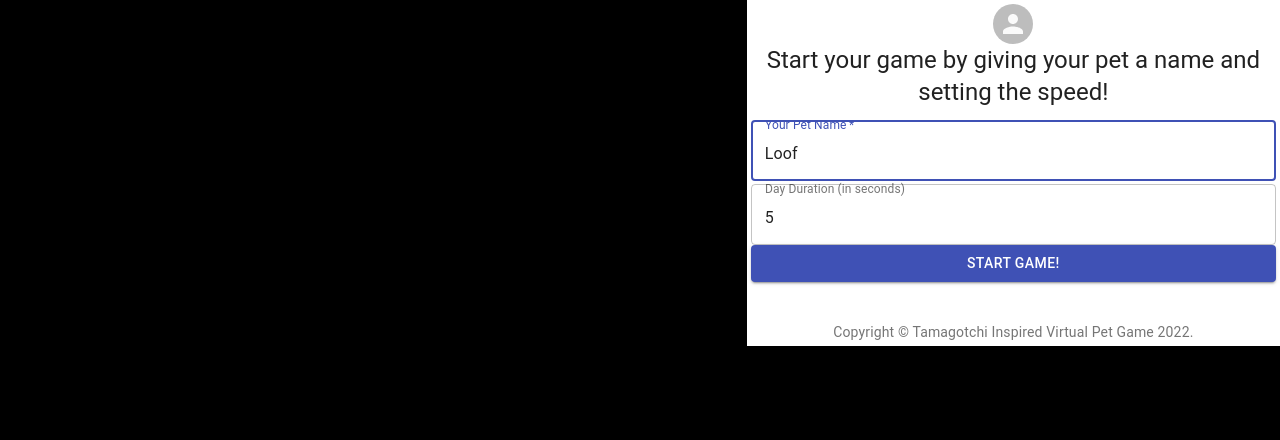
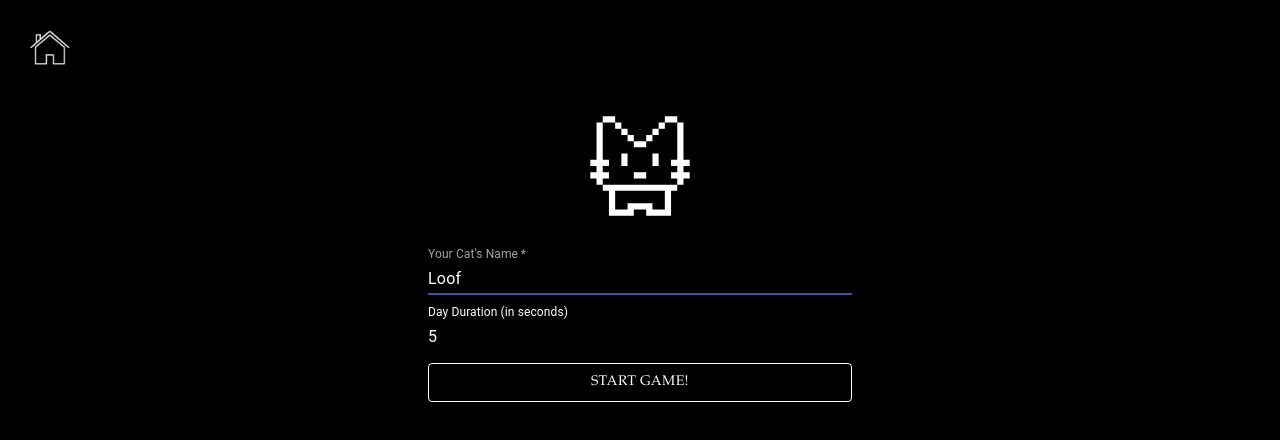
Before and after one commit to rkc3356/rkc3356.github.io, a React (Create React App) app in the folder rkc3356-react/: page /cat in a window 1280 px wide. Shown: the top 440 px of the page. Built offline with nearby package versions, Linux system fonts and the light colour scheme.

Commit message:
fixed dependencies so cat welcome page shows up now. working on styling.

```diff
--- a/rkc3356-react/package.json
+++ b/rkc3356-react/package.json
@@ -5,11 +5,11 @@
   "homepage": "https://rkc3356.github.io",
   "private": true,
   "dependencies": {
-    "@mui/material": "^5.15.14",
-    "@mui/styled-engine-sc": "^6.0.0-alpha.18",
+    "@material-ui/core": "^4.12.4",
     "@testing-library/jest-dom": "^5.16.4",
     "@testing-library/react": "^12.1.4",
     "@testing-library/user-event": "^13.5.0",
+    "material-ui-banner": "^3.0.1",
     "react": "^18.0.0",
     "react-dom": "^18.0.0",
     "react-router-dom": "^6.10.0",
--- a/rkc3356-react/src/App.css
+++ b/rkc3356-react/src/App.css
@@ -41,3 +41,15 @@
 .row {
   justify-content: space-between;
 }
+
+.MuiInputBase-formControl > input {
+  color: white;
+}
+
+.MuiFormControl-root > label {
+  color: white;
+}
+
+.Mui-focused {
+  color: rgb(162, 162, 162) !important;
+}
--- a/rkc3356-react/src/components/ImageButton.js
+++ b/rkc3356-react/src/components/ImageButton.js
@@ -1,11 +1,11 @@
 import '../App.css';
 import { Link } from "react-router-dom";
 
-function ImageButton({ to, name, img, alt }) {
+function ImageButton({ to, name, img, alt, width, divStyle }) {
     return (
-        <div className='ImageButton'>
-            <Link to={to} style={{ width: 100 }}>
-                <img src={img} alt={alt} width={100} />
+        <div className='ImageButton' style={divStyle}>
+            <Link to={to} style={{ width: width ? width : 100 }}>
+                <img src={img} alt={alt} width={width ? width : 100} />
             </Link>
         </div >
     );
--- a/rkc3356-react/src/containers/CatWelcome.js
+++ b/rkc3356-react/src/containers/CatWelcome.js
@@ -1,14 +1,13 @@
-import welcomePet from '../assets/character/welcome-pet.svg';
-import React, {useState} from 'react';
+import React, { useState } from 'react';
+import ImageButton from '../components/ImageButton';
 import { useNavigate } from "react-router-dom";
-import Copyright from '../components/Copyright';
-import Avatar from '@material-ui/core/Avatar';
+import ParticleComponent from '../components/Particle';
 import Button from '@material-ui/core/Button';
 import TextField from '@material-ui/core/TextField';
 import Paper from '@material-ui/core/Paper';
-import Box from '@material-ui/core/Box';
 import Grid from '@material-ui/core/Grid';
-import Typography from '@material-ui/core/Typography';
+import { ReactComponent as WelcomePet } from '../assets/character/cat.svg';
+import Home from '../media/home.png';
 
 const dayDurationInputProps = {
   step: 1,
@@ -35,44 +34,26 @@
 
     if (nameValue !== '' && dayDurationValue !== '') {
       history.push('/play/' + encodeURIComponent(nameValue) + "/" + dayDurationValue);
+
     }
 
   }
 
   return (
-    <Grid container sx={{height: '100vh'}}>
-      <Grid
-        item
-        xs={false}
-        sm={4}
-        md={7}
-        sx={{
-          backgroundImage: `url(${welcomePet})`,
-          backgroundRepeat: 'no-repeat',
-          backgroundColor: '#000000',
-          backgroundSize: 'cover',
-          backgroundPosition: 'center'
-        }}
-      />
+    <div>
+      <ImageButton to={'/'} img={Home} width={40} divStyle={{ display: 'flex', margin: 10 }} />
+      <Grid container sx={{ height: '100vh' }} style={{ alignItems: 'center', flexDirection: 'column' }}>
+        <WelcomePet width={'100px'} height={'100px'} style={{ margin: 20 }} />
         <Grid item xs={12} sm={8} md={5} component={Paper} elevation={6} square>
           <div
             style={{
-            margin: 4,
+              margin: 0,
               display: 'flex',
               flexDirection: 'column',
-            alignItems: 'center'
+              alignItems: 'center',
+              backgroundColor: 'black'
             }}
           >
-          <Avatar
-            sx={{
-              margin: 5,
-              backgroundColor: '#000000'
-            }}
-          >
-          </Avatar>
-          <Typography component="h1" variant="h5">
-            Start your game by giving your pet a name and setting the speed!
-          </Typography>
             <form
               style={{
                 width: '100%',
@@ -82,22 +63,21 @@
               method="post"
             >
               <TextField
-              variant="outlined"
                 margin="normal"
                 fullWidth
                 required
                 id="pet-name"
-              label="Your Pet Name"
+                label="Your Cat's Name"
                 name="name"
                 autoComplete="name"
                 autoFocus
                 value={nameValue}
                 onChange={handleNameChange}
+                style={{ marginTop: 10, marginBottom: 5 }}
               />
               <TextField
                 id="day-duration"
                 label="Day Duration (in seconds)"
-              variant="outlined"
                 type="number"
                 defaultValue={dayDurationValue}
                 inputProps={dayDurationInputProps}
@@ -106,21 +86,22 @@
                   shrink: true,
                 }}
                 onChange={handleDayDurationChange}
+                style={{ marginTop: 5, marginBottom: 10 }}
               />
               <Button
                 type="submit"
                 fullWidth
                 variant="contained"
                 color="primary"
+                style={{ color: 'white', backgroundColor: 'black', border: '1px white solid', fontFamily: 'Garamond' }}
               >
                 Start Game!
               </Button>
-            <Box mt={5}>
-              <Copyright />
-            </Box>
             </form>
           </div>
         </Grid>
+        <ParticleComponent />
       </Grid>
+    </div>
   );
 }
--- a/rkc3356-react/src/index.css
+++ /dev/null
@@ -1,15 +0,0 @@
-body {
-  margin: 0;
-  font-family: Bookman, URW Bookman L, serif;
-  -webkit-font-smoothing: antialiased;
-  -moz-osx-font-smoothing: grayscale;
-}
-
-.resumePDF {
-  margin: auto;
-  margin-left: 250px;
-}
-
-.Resume {
-  justify-content: center;
-}
--- a/rkc3356-react/src/index.js
+++ b/rkc3356-react/src/index.js
@@ -1,5 +1,4 @@
 import React from 'react';
-import './index.css';
 import App from './App';
 import reportWebVitals from './reportWebVitals';
 import { createRoot } from 'react-dom/client';
```
Also changed, not shown: rkc3356-react/src/containers/App.js (+19 -19 lines), rkc3356-react/src/pages/resume.js (deleted, +0 -31 lines), rkc3356-react/src/assets/character/cat.svg (added), 1 other file (tests, documents, lock files or other folders). Lines whose indentation alone changed are shown as unchanged.
